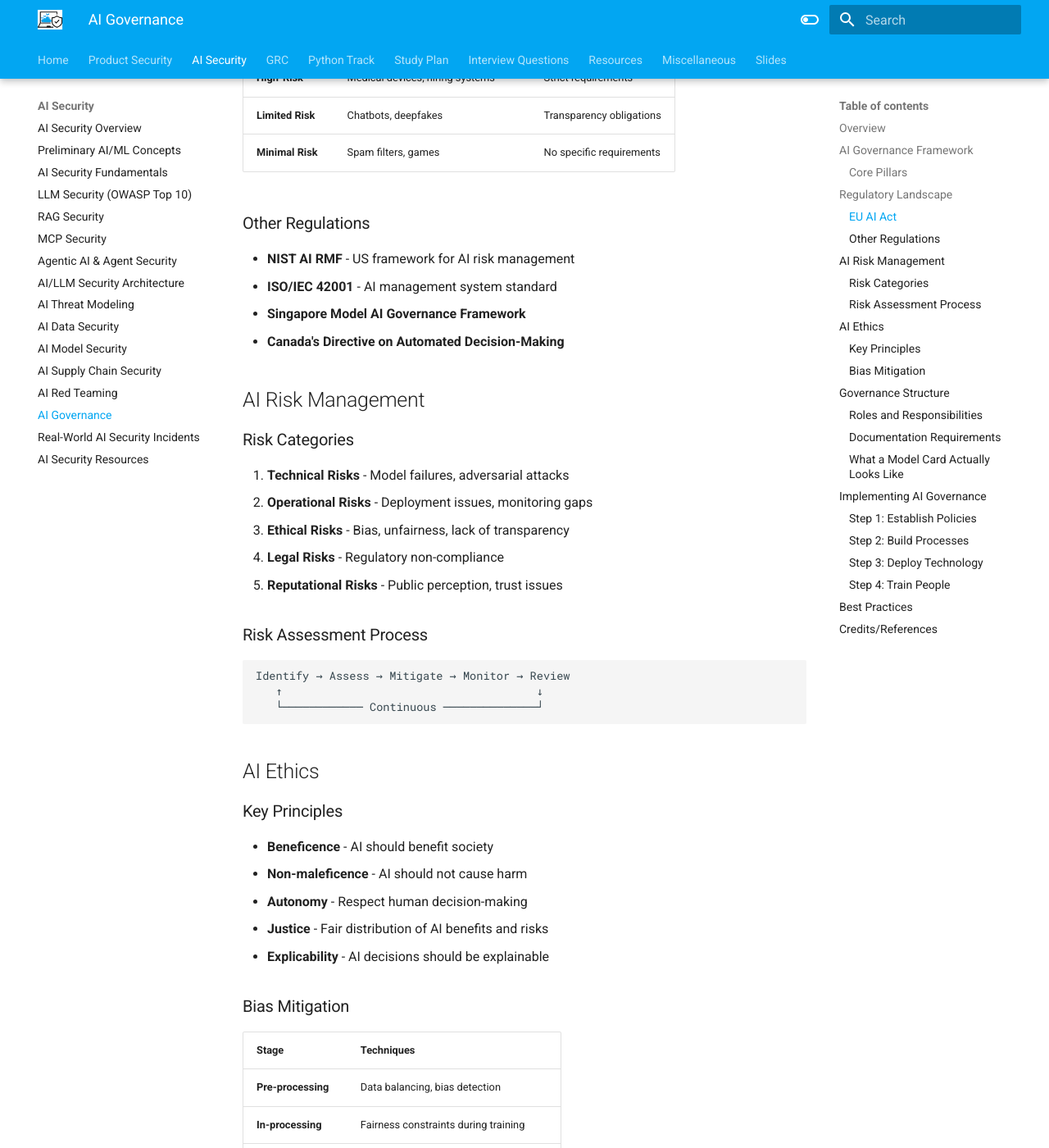
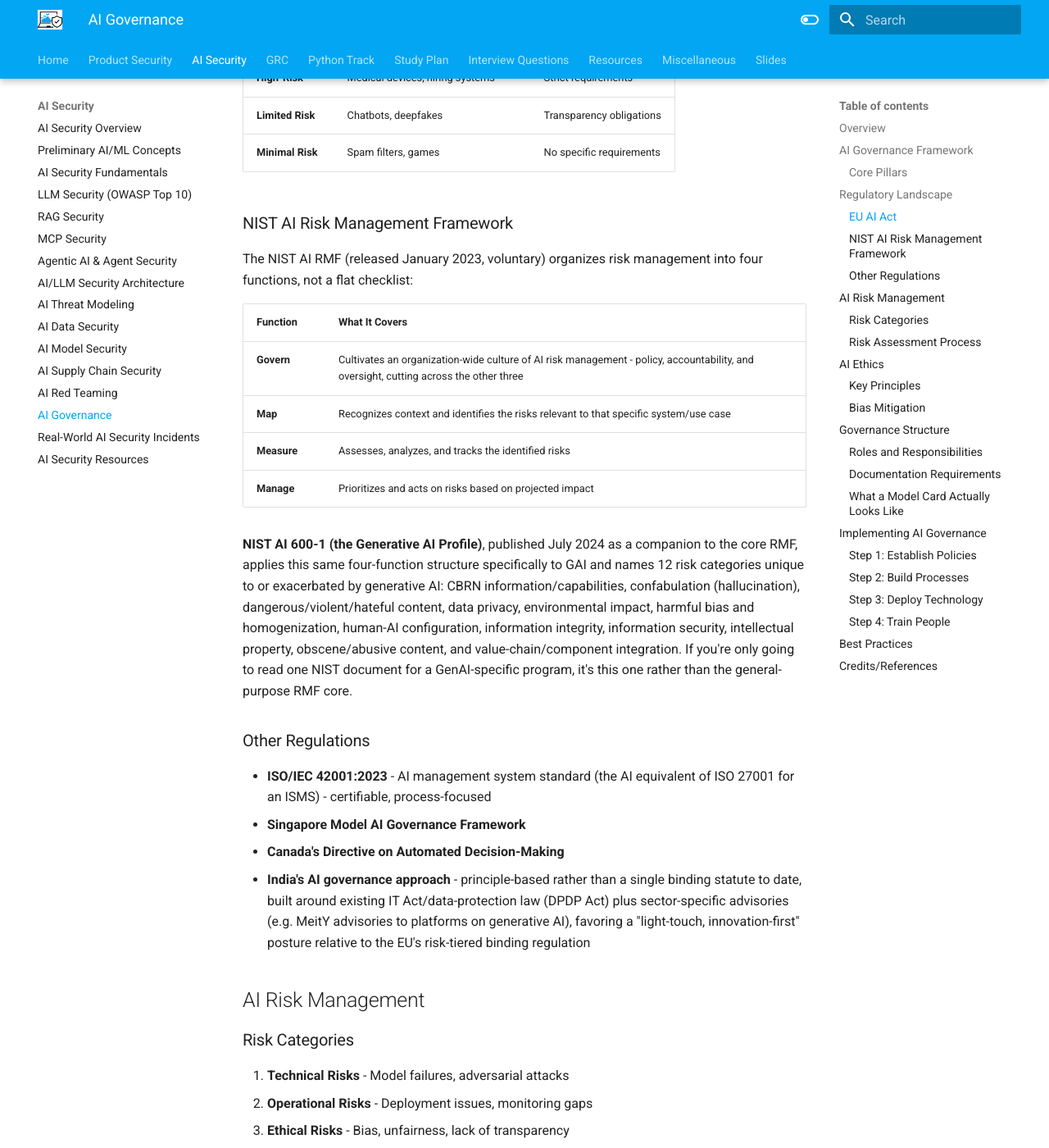
Before and after one commit to jassics/CybercloudLearning, an MkDocs documentation site: the page built from docs/ai-security/ai-governance.md, in a window 1280 px wide and 1400 px high, scrolled down 999 px. Shown: the whole window at 82% size. Built offline with MkDocs 1.6.1 and Material for MkDocs 9.7.7, drawn with Linux system fonts in a browser that asks for light colours; some of the changed text lies outside the part shown.

Commit message:
Freshness pass on AI governance, MCP, and red-teaming pages
Adds NIST AI RMF's actual four functions and the GenAI Profile
(AI 600-1), a brief India AI-governance mention, a verified writeup
of the April 2026 MCP STDIO trust-boundary disclosure, and an AIVSS
(draft) scoring mention plus agentic-findings framing for red-team
reports - all cross-checked against the user's OWASP/NIST source
library rather than assumed.

Co-Authored-By: Claude Sonnet 5 <noreply@anthropic.com>

```diff
--- a/docs/ai-security/ai-governance.md
+++ b/docs/ai-security/ai-governance.md
@@ -30,12 +30,25 @@ Risk-based classification of AI systems:
 | **Limited Risk** | Chatbots, deepfakes | Transparency obligations |
 | **Minimal Risk** | Spam filters, games | No specific requirements |
 
+### NIST AI Risk Management Framework
+
+The NIST AI RMF (released January 2023, voluntary) organizes risk management into four functions, not a flat checklist:
+
+| Function | What It Covers |
+|----------|-----------------|
+| **Govern** | Cultivates an organization-wide culture of AI risk management - policy, accountability, and oversight, cutting across the other three |
+| **Map** | Recognizes context and identifies the risks relevant to that specific system/use case |
+| **Measure** | Assesses, analyzes, and tracks the identified risks |
+| **Manage** | Prioritizes and acts on risks based on projected impact |
+
+**NIST AI 600-1 (the Generative AI Profile)**, published July 2024 as a companion to the core RMF, applies this same four-function structure specifically to GAI and names 12 risk categories unique to or exacerbated by generative AI: CBRN information/capabilities, confabulation (hallucination), dangerous/violent/hateful content, data privacy, environmental impact, harmful bias and homogenization, human-AI configuration, information integrity, information security, intellectual property, obscene/abusive content, and value-chain/component integration. If you're only going to read one NIST document for a GenAI-specific program, it's this one rather than the general-purpose RMF core.
+
 ### Other Regulations
 
-- **NIST AI RMF** - US framework for AI risk management
-- **ISO/IEC 42001** - AI management system standard
+- **ISO/IEC 42001:2023** - AI management system standard (the AI equivalent of ISO 27001 for an ISMS) - certifiable, process-focused
 - **Singapore Model AI Governance Framework**
 - **Canada's Directive on Automated Decision-Making**
+- **India's AI governance approach** - principle-based rather than a single binding statute to date, built around existing IT Act/data-protection law (DPDP Act) plus sector-specific advisories (e.g. MeitY advisories to platforms on generative AI), favoring a "light-touch, innovation-first" posture relative to the EU's risk-tiered binding regulation
 
 ## AI Risk Management
 
@@ -165,5 +178,6 @@ This is the level of specificity a governance review actually needs - vague answ
 
 1. [EU Artificial Intelligence Act - Official Text](https://artificialintelligenceact.eu/)
 2. [NIST AI Risk Management Framework (AI RMF 1.0)](https://www.nist.gov/itl/ai-risk-management-framework)
-3. [ISO/IEC 42001:2023 - AI Management System](https://www.iso.org/standard/81230.html)
-4. [Mitchell et al., Model Cards for Model Reporting](https://arxiv.org/abs/1810.03993)
+3. [NIST AI 600-1 - Generative AI Profile](https://doi.org/10.6028/NIST.AI.600-1)
+4. [ISO/IEC 42001:2023 - AI Management System](https://www.iso.org/standard/81230.html)
+5. [Mitchell et al., Model Cards for Model Reporting](https://arxiv.org/abs/1810.03993)
```
Also changed, not shown: docs/ai-security/ai-red-teaming.md (+5 -0 lines), docs/ai-security/mcp-security.md (+9 -2 lines).
